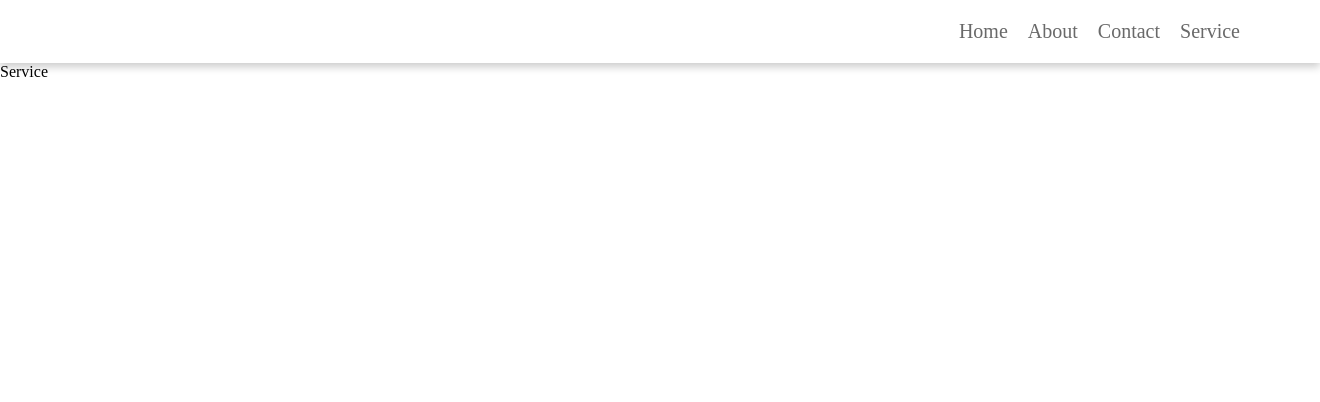
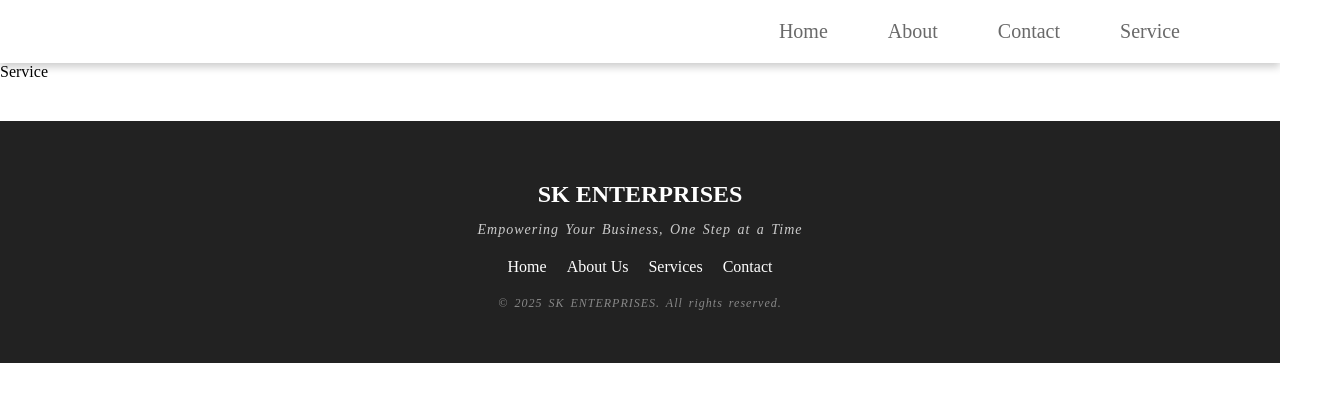
Before and after one commit to mahiawasthi23/s-k-project, a React (Vite) app: page /service in a window 1280 px wide. Shown: the top 402 px of the page, 1320 px wide, since content can reach past the window. Built offline with nearby package versions, Linux system fonts and the light colour scheme.

Commit message:
completed footer

```diff
--- a/src/App.css
+++ b/src/App.css
@@ -0,0 +1,5 @@
+body{
+  margin: 0;
+  padding: 0;
+  box-sizing: 0;
+}
--- a/src/App.jsx
+++ b/src/App.jsx
@@ -1,4 +1,5 @@
 import React from "react";
+import "./App.css"
 import { BrowserRouter as Router, Routes, Route } from 'react-router-dom';
 import './Component/About.jsx'
 import Navbar from "./Component/Navbar.jsx";
@@ -6,6 +7,7 @@ import About from "./Component/About.jsx";
 import Contact from "./Component/Contact.jsx";
 import Service from "./Component/Service.jsx";
 import Home from "./Component/Home.jsx";
+import Footer from "./Component/Footer.jsx";
 
 function App(){
   return(
--- /dev/null
+++ b/src/Component/Footer.jsx
@@ -0,0 +1,24 @@
+import "./footer.css"
+
+
+const Footer = () => {
+  return (
+    <footer className="footer">
+      <div className="footer-container">
+        <h2 className="footer-title">SK ENTERPRISES</h2>
+        <p className="footer-tagline">Empowering Your Business, One Step at a Time</p>
+
+        <div className="footer-links">
+          <a href="#">Home</a>
+          <a href="#">About Us</a>
+          <a href="#">Services</a>
+          <a href="#">Contact</a>
+        </div>
+
+        <p className="footer-copy">&copy; {new Date().getFullYear()} SK ENTERPRISES. All rights reserved.</p>
+      </div>
+    </footer>
+  );
+};
+
+export default Footer;
--- a/src/Component/Navbar.jsx
+++ b/src/Component/Navbar.jsx
@@ -7,10 +7,13 @@ import "./navbar.css"
 const Navbar = () => {
   return (
     <nav className="navbar">
-      <Link to="/" style={{marginRight:20} } className='home'>Home</Link>
-      <Link to="/about" style={{marginRight:20}} className='about'>About</Link>
-      <Link to="/contact" style={{marginRight:20}} className='contact'>Contact</Link>
-      <Link to="/service" style={{marginRight:60}} className='service'>Service</Link>
+        <div className='nav-contain'>
+        <Link to="/" style={{marginRight:20} } className='home'>Home</Link>
+        <Link to="/about" style={{marginRight:20}} className='about'>About</Link>
+        <Link to="/contact" style={{marginRight:20}} className='contact'>Contact</Link>
+        <Link to="/service" style={{marginRight:60}} className='service'>Service</Link>
+        </div>
+
 
     </nav>
   );
--- /dev/null
+++ b/src/Component/footer.css
@@ -0,0 +1,49 @@
+
+
+.footer {
+    background-color: #222;
+    color: #fff;
+    padding: 40px 20px;
+    text-align: center;
+    margin-top: 40px;
+  }
+
+  .footer-container {
+    max-width: 1000px;
+    margin: 0 auto;
+  }
+
+  .footer-title {
+    font-size: 24px;
+    font-weight: bold;
+    margin-bottom: 10px;
+  }
+
+  .footer-tagline {
+    font-size: 14px;
+    color: #ccc;
+    margin-bottom: 20px;
+  }
+
+  .footer-links {
+    display: flex;
+    justify-content: center;
+    gap: 20px;
+    flex-wrap: wrap;
+    margin-bottom: 20px;
+  }
+
+  .footer-links a {
+    color: #fff;
+    text-decoration: none;
+    transition: color 0.3s;
+  }
+
+  .footer-links a:hover {
+    color: #ffcc00;
+  }
+
+  .footer-copy {
+    font-size: 12px;
+    color: #888;
+  }
--- a/src/Component/navbar.css
+++ b/src/Component/navbar.css
@@ -4,24 +4,29 @@
     background-color: white;
     box-shadow: 0 4px 8px rgba(0, 0, 0, 0.2);
     font-size: 20px;
-    padding: 20px;
 }
-
+.nav-contain{
+   padding: 20px;
+}
 .home{
     text-decoration: none;
     color: dimgrey;
+    padding: 20px;
 }
 .about{
     text-decoration: none;
     color: dimgrey;
+    padding: 20px;
 }
 
 .contact{
     text-decoration: none;
     color: dimgrey;
+    padding: 20px;
 }
 
 .service{
     text-decoration: none;
     color: dimgrey;
+    padding: 20px;
 }
--- a/src/index.css
+++ b/src/index.css
@@ -0,0 +1,5 @@
+body{
+  margin: 0;
+  padding: 0;
+  box-sizing: 0;
+}
--- a/src/main.jsx
+++ b/src/main.jsx
@@ -2,10 +2,12 @@ import { StrictMode } from 'react'
 import { createRoot } from 'react-dom/client'
 import './index.css'
 import App from './App.jsx'
+import Footer from './Component/Footer.jsx'
 
 
 createRoot(document.getElementById('root')).render(
   <StrictMode>
     <App />
+    <Footer/>
   </StrictMode>,
 )
```
